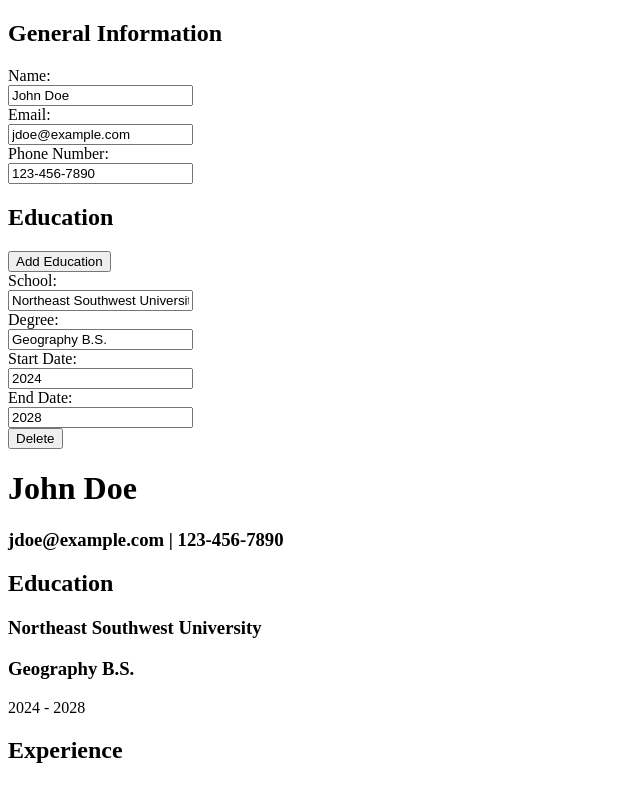
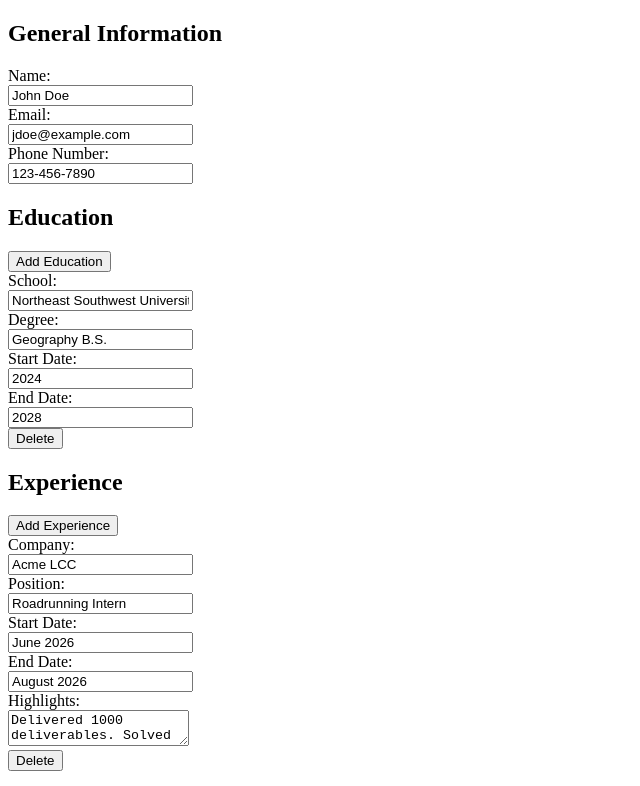
Before and after one commit to itudidyay/cv-application, a React (Vite) app: page / in a window 1280 px wide. Shown: the top 786 px of the page, without its empty margins (0-640 px from the left). Built offline with nearby package versions, Linux system fonts and the light colour scheme.

Commit message:
added functionality to practical experience, users can now edit, add, and remove

```diff
--- a/src/App.jsx
+++ b/src/App.jsx
@@ -23,11 +23,7 @@ const exampleResume = {
       position: "Roadrunning Intern",
       startDate: "June 2026",
       endDate: "August 2026",
-      highlights: [
-        "Delivered 1000 deliverables",
-        "Solved 2000 solutions",
-        "Synergized 3000 synergies",
-        ]
+      highlights: "Delivered 1000 deliverables. Solved 2000 solutions. Synergized 3000 synergies"
     }
   ]
 }
@@ -82,6 +78,45 @@ export default function App() {
     }))
   }
 
+  function handlePracticalChange(id, field, value) {
+    setResume(prev => ({
+      ...prev,
+      practicalExperience: prev.practicalExperience.map(practical =>
+        practical.id === id
+          ? { ...practical, [field]: value }
+          : practical
+      )
+    }))
+  }
+
+  function addPractical() {
+    const newPractical = {
+      id: crypto.randomUUID(),
+      companyName: "",
+      position: "",
+      startDate: "",
+      endDate: "",
+      highlights: ""
+    }
+
+    setResume(prev => ({
+      ...prev,
+      practicalExperience: [
+        ...prev.educationalExperience,
+        newPractical,
+      ],
+    }))
+  }
+
+  function removePractical(id) {
+    setResume(prev => ({
+      ...prev,
+      practicalExperience: prev.practicalExperience.filter(
+        practical => practical.id !== id
+      ),
+    }))
+  }
+
   return (
     <>
     <Sidebar
@@ -90,6 +125,9 @@ export default function App() {
       handleEducationChange={handleEducationChange}
       addEducation={addEducation}
       removeEducation={removeEducation}
+      handlePracticalChange={handlePracticalChange}
+      addPractical={addPractical}
+      removePractical={removePractical}
     />
     <Resume resume={resume}/>
     </>
--- a/src/components/form.jsx
+++ b/src/components/form.jsx
@@ -2,18 +2,29 @@ export default function Form({
   label,
   name,
   data,
-  onChange
+  onChange,
+  useTextarea = false
 }) {
   return <>
     <div>
       <label>{label}: </label>
       </div>
       <div>
-      <input
-        name={name}
-        value={data}
-        onChange={onChange}
-      />
+      {useTextarea ?
+        <textarea
+          name={name}
+          onChange={onChange}
+        >
+          {data}
+        </textarea>
+        :
+        <input
+          name={name}
+          value={data}
+          onChange={onChange}
+        />
+      }
+
     </div>
   </>
 }
--- a/src/components/practical.jsx
+++ b/src/components/practical.jsx
@@ -0,0 +1,55 @@
+import Form from "./form"
+
+export default function PracticalForm({
+  practicalData,
+  onChange,
+  onRemove }) {
+  return (
+    <div>
+      <Form
+        label="Company"
+        name="companyName"
+        data={practicalData.companyName}
+        onChange={e =>
+          onChange(practicalData.id, "schoolName", e.target.value)}
+      />
+
+      <Form
+        label="Position"
+        name="position"
+        data={practicalData.position}
+        onChange={e =>
+          onChange(practicalData.id, "position", e.target.value)}
+      />
+
+      <Form
+        label="Start Date"
+        name="startDate"
+        data={practicalData.startDate}
+        onChange={e =>
+          onChange(practicalData.id, "startDate", e.target.value)}
+      />
+
+      <Form
+        label="End Date"
+        name="endDate"
+        data={practicalData.endDate}
+        onChange={e =>
+          onChange(practicalData.id, "endDate", e.target.value)}
+      />
+
+      <Form
+        label="Highlights"
+        name="highlights"
+        data={practicalData.highlights}
+        useTextarea={true}
+        onChange={e =>
+          onChange(practicalData.id, "highlights", e.target.value)}
+      />
+
+      <button onClick={() => onRemove(practicalData.id)}>
+        Delete
+      </button>
+    </div>
+  );
+}
--- a/src/components/resume.jsx
+++ b/src/components/resume.jsx
@@ -1,6 +1,6 @@
 export default function Resume({ resume }) {
   return (
-    <div>
+    <div class="resume">
       <h1>{resume.name}</h1>
 
       <h3>
@@ -28,13 +28,7 @@ export default function Resume({ resume }) {
           <p>
             {experience.startDate} - {experience.endDate}
           </p>
-          <ul>
-          {experience.highlights.map((highlight, index) => (
-            <li key={index}>
-              {highlight}
-            </li>
-          ))}
-          </ul>
+          {experience.highlights}
         </div>
       ))}
     </div>
--- a/src/components/sidebar.jsx
+++ b/src/components/sidebar.jsx
@@ -1,12 +1,16 @@
 import GeneralInfo from "./generalInfo"
 import EducationForm from "./education"
+import PracticalForm from "./practical"
 
 export default function Sidebar({
   resume,
   onChange,
   handleEducationChange,
   addEducation,
-  removeEducation
+  removeEducation,
+  handlePracticalChange,
+  addPractical,
+  removePractical
 }) {
 
   return (
@@ -29,6 +33,17 @@ export default function Sidebar({
         />
       ))}
 
+      <h2>Experience</h2>
+      <button onClick={addPractical}>
+        Add Experience
+      </button>
+      {resume.practicalExperience.map(practical => (
+        <PracticalForm
+          practicalData={practical}
+          onChange={handlePracticalChange}
+          onRemove={removePractical}
+        />
+      ))}
     </div>
 
   )
```
